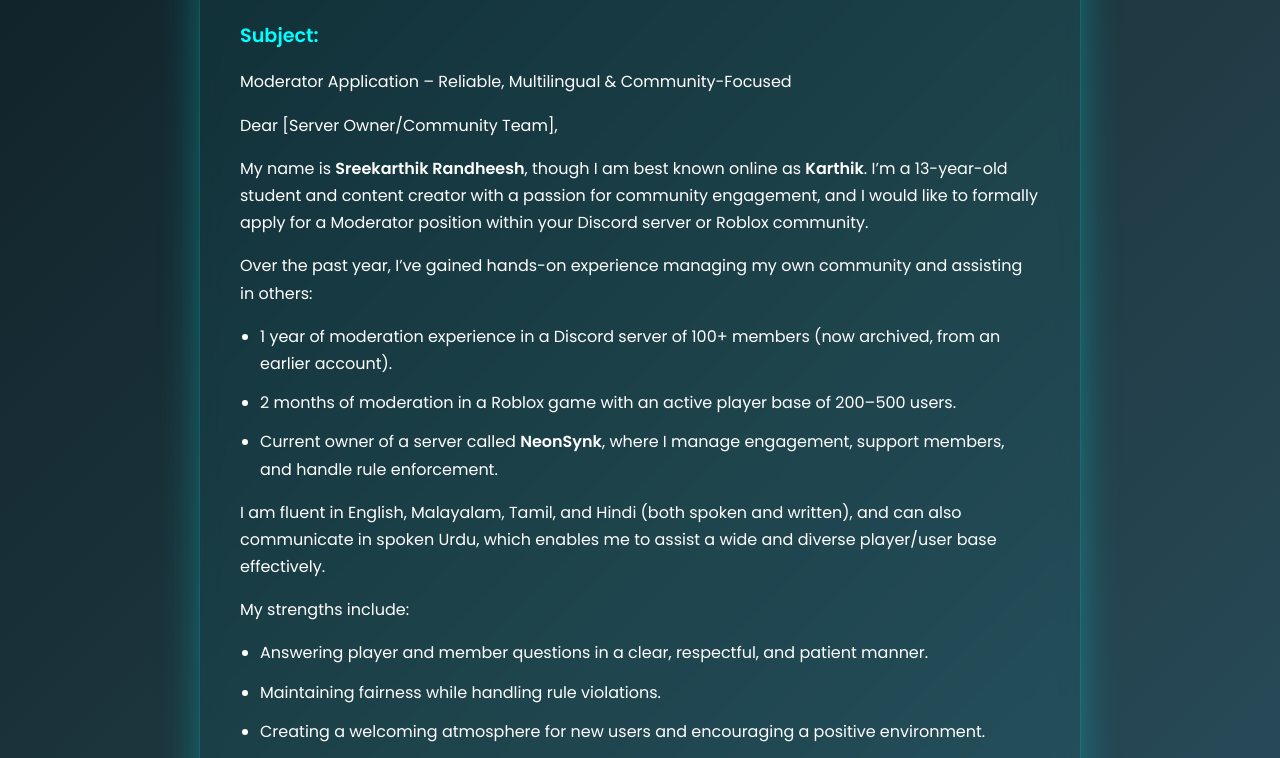
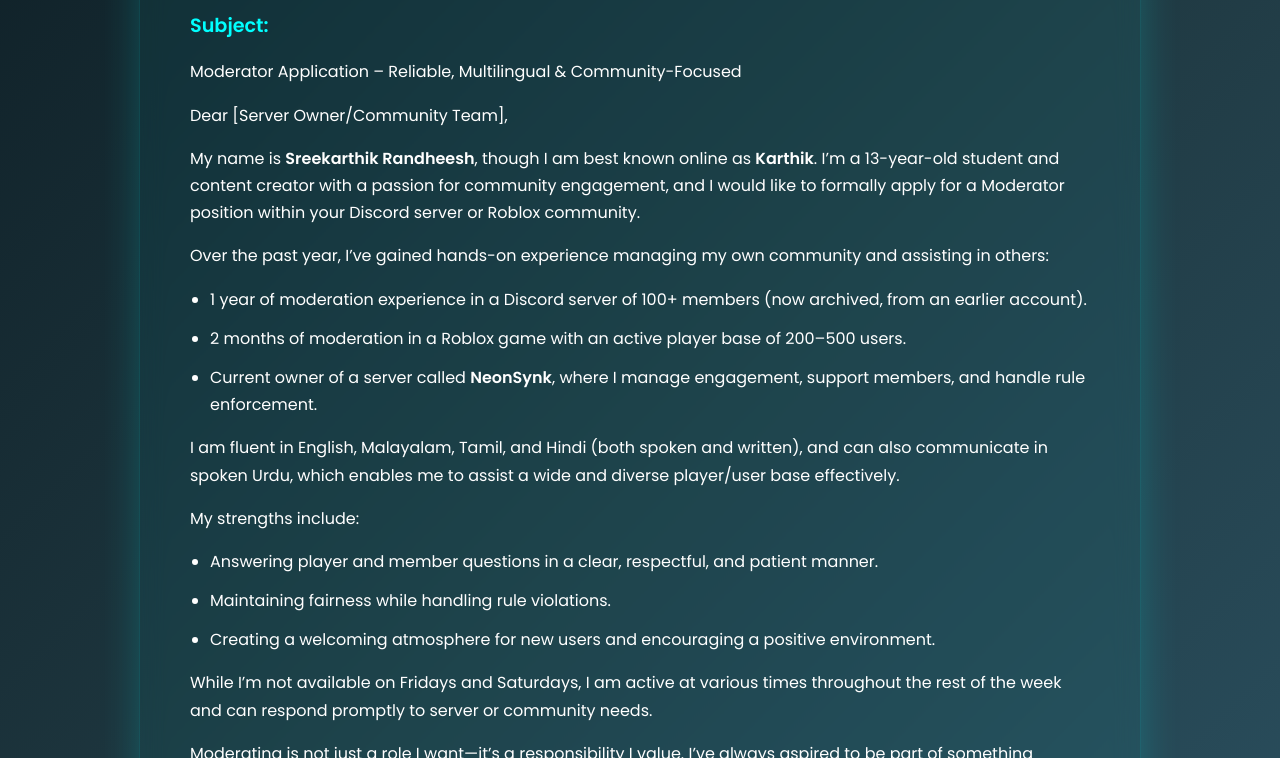
Before and after one commit to steveluke1457/Http, a plain HTML site: page index.html in a window 1280 px wide. Shown: the part 177-935 px from the top of the page. Drawn offline with Linux system fonts and the light colour scheme.

Commit message:
Update index.html

```diff
--- a/index.html
+++ b/index.html
@@ -16,14 +16,15 @@
     }
 
     .container {
-      max-width: 800px;
-      margin: 50px auto;
-      background: rgba(0, 255, 255, 0.05);
-      backdrop-filter: blur(10px);
-      padding: 40px;
-      border-radius: 20px;
-      box-shadow: 0 0 40px rgba(0, 255, 255, 0.3);
-      border: 1px solid rgba(0, 255, 255, 0.2);
+  max-width: 900px;
+  width: 90%;
+  margin: 40px auto;
+  background: rgba(0, 255, 255, 0.05);
+  backdrop-filter: blur(12px);
+  border-radius: 16px;
+  box-shadow: 0 0 40px rgba(0, 255, 255, 0.2);
+  padding: 40px 50px;
+  border: 1px solid rgba(0, 255, 255, 0.1);
     }
 
     h1 {
```
